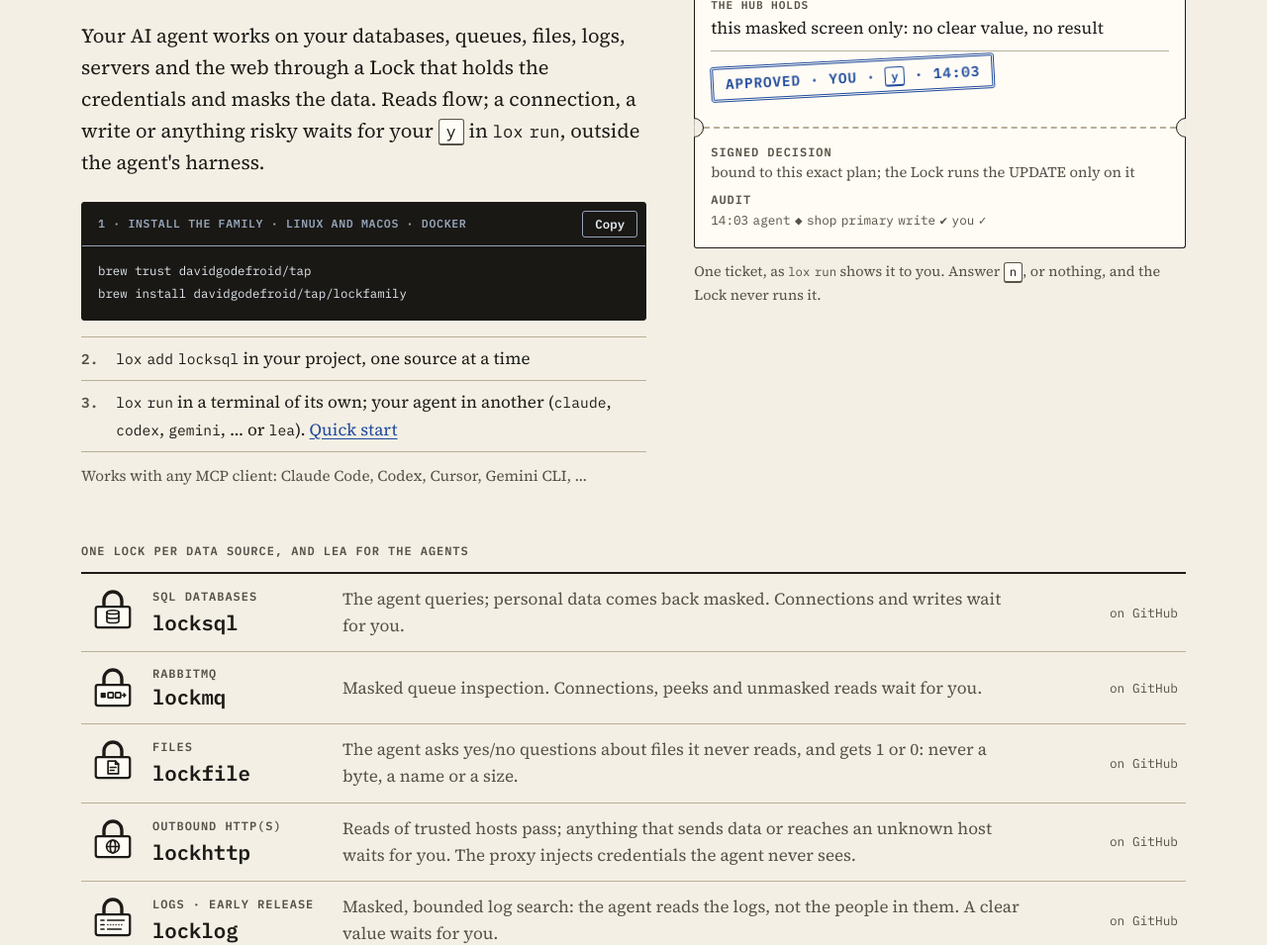
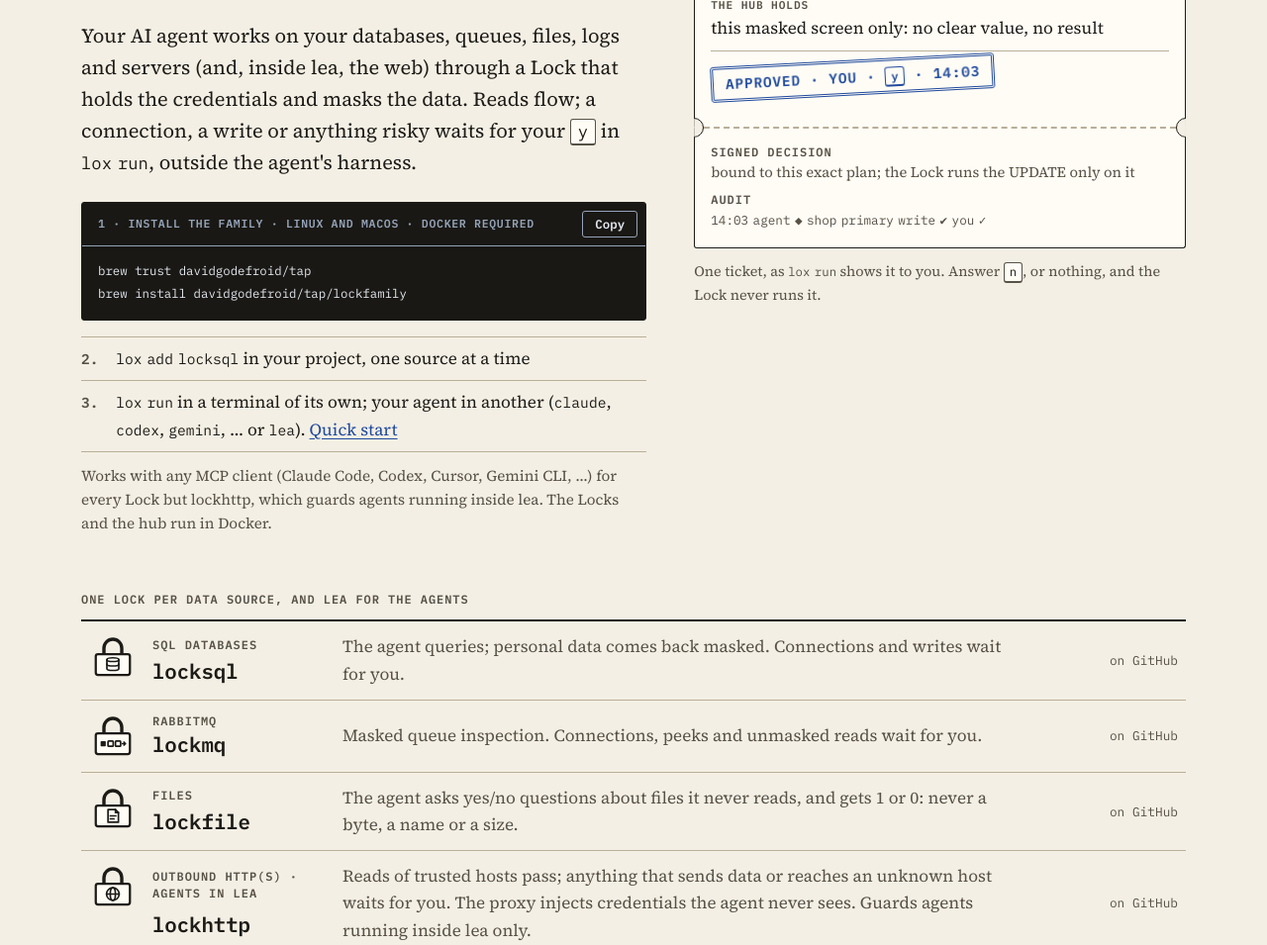
Before and after one commit to DavidGodefroid/lockfamily, a plain HTML site: page index.html in a window 1280 px wide. Shown: the part 347-1302 px from the top of the page at 99% size. Drawn offline with Linux system fonts and the light colour scheme.

Commit message:
docs: lockhttp guards lea's agents only; Lock runs in Docker
lockhttp's gate runs beside lea's proxy (LEA_LOCKHTTP=1), so it does not
protect an agent running on the host. The README, the site and the docs
said any agent could reach the web through it. State instead that the
runtime needs Docker, that host agents are protected by every Lock but
lockhttp, and that lockhttp needs the agent inside lea.

Co-Authored-By: Claude Opus 5.5 <noreply@anthropic.com>

```diff
--- a/index.html
+++ b/index.html
@@ -4,7 +4,7 @@
 <meta charset="utf-8">
 <meta name="viewport" content="width=device-width, initial-scale=1">
 <title>lock family — harness security for AI agents</title>
-<meta name="description" content="Harness security for AI agents: any MCP client (Claude Code, Codex, Cursor, Gemini CLI, …) works on your databases, RabbitMQ, files, HTTP, logs and servers through a Lock that holds the credentials and masks the data. Reads flow; connections and writes wait for you in lox run, outside the agent's harness.">
+<meta name="description" content="Harness security for AI agents: any MCP client (Claude Code, Codex, Cursor, Gemini CLI, …) works on your databases, RabbitMQ, files, logs and servers (and, inside lea, HTTP) through a Lock that holds the credentials and masks the data. Reads flow; connections and writes wait for you in lox run, outside the agent's harness. Runs in Docker.">
 <meta name="color-scheme" content="light dark">
 <meta name="theme-color" content="#f4efe4" media="(prefers-color-scheme: light)">
 <meta name="theme-color" content="#16140f" media="(prefers-color-scheme: dark)">
@@ -48,10 +48,10 @@
     <div class="hero-text">
       <p class="label">Harness security for AI agents · open source · Apache 2.0</p>
       <h1 id="hero-title">Your agent asks. A Lock holds the keys. You sign in <code>lox run</code>.</h1>
-      <p class="lead">Your AI agent works on your databases, queues, files, logs, servers and the web through a Lock that holds the credentials and masks the data. Reads flow; a connection, a write or anything risky waits for your <kbd>y</kbd> in <code>lox run</code>, outside the agent's harness.</p>
+      <p class="lead">Your AI agent works on your databases, queues, files, logs and servers (and, inside lea, the web) through a Lock that holds the credentials and masks the data. Reads flow; a connection, a write or anything risky waits for your <kbd>y</kbd> in <code>lox run</code>, outside the agent's harness.</p>
 
       <div class="install" data-copy>
-        <div class="install-bar"><span class="install-title">1 · Install the family · Linux and macOS · Docker</span></div>
+        <div class="install-bar"><span class="install-title">1 · Install the family · Linux and macOS · Docker required</span></div>
         <pre class="term" tabindex="0" aria-label="Install commands"><code>brew trust davidgodefroid/tap
 brew install davidgodefroid/tap/lockfamily</code></pre>
       </div>
@@ -60,7 +60,7 @@ brew install davidgodefroid/tap/lockfamily</code></pre>
         <li><code>lox add locksql</code> in your project, one source at a time</li>
         <li><code>lox run</code> in a terminal of its own; your agent in another (<code>claude</code>, <code>codex</code>, <code>gemini</code>, … or <code>lea</code>). <a href="#quick-start">Quick start</a></li>
       </ol>
-      <p class="hero-note">Works with any MCP client: Claude Code, Codex, Cursor, Gemini CLI, …</p>
+      <p class="hero-note">Works with any MCP client (Claude Code, Codex, Cursor, Gemini CLI, …) for every Lock but lockhttp, which guards agents running inside lea. The Locks and the hub run in Docker.</p>
     </div>
 
     <figure class="ticket" aria-labelledby="ticket-caption">
@@ -108,9 +108,9 @@ brew install davidgodefroid/tap/lockfamily</code></pre>
       </li>
       <li>
         <img src="assets/lockhttp.svg" alt="" width="48" height="48">
-        <p class="kind">Outbound HTTP(S)</p>
+        <p class="kind">Outbound HTTP(S) · agents in lea</p>
         <h3><a href="https://github.com/DavidGodefroid/lockhttp">lockhttp</a></h3>
-        <p class="benefit">Reads of trusted hosts pass; anything that sends data or reaches an unknown host waits for you. The proxy injects credentials the agent never sees.</p>
+        <p class="benefit">Reads of trusted hosts pass; anything that sends data or reaches an unknown host waits for you. The proxy injects credentials the agent never sees. Guards agents running inside lea only.</p>
         <p class="go" aria-hidden="true">on GitHub</p>
       </li>
       <li>
@@ -214,7 +214,7 @@ brew install davidgodefroid/tap/lockfamily</code></pre>
         <li><strong>One hub runs every Lock.</strong> <code>lox run</code> starts the hub and each Lock's console with Docker Compose; there is no standalone console.</li>
         <li><strong>Each Lock is fenced.</strong> Every Lock but lockhttp sits on an internal network, behind an egress gateway that reaches only its reviewed profile's endpoints: no internet, cloud metadata or other host port.</li>
         <li><strong>Agents reach sockets, never the hub.</strong> lea's agents find the Locks' sockets in <code>.lockfamily/up.json</code>. An agent on the host does too, through each Lock's launcher (<code>locksql mcp</code>, …).</li>
-        <li><strong>lea is optional</strong>, except for lockhttp, whose gate runs beside lea's proxy.</li>
+        <li><strong>lea is optional</strong>, except for lockhttp, whose gate runs beside lea's proxy: it guards only agents running inside lea, not an agent on the host.</li>
       </ul>
       <figure class="lea-demo">
         <img src="assets/lea-demo.svg" alt="Three agents (here Claude Code) work in the lea container. One pushes to github.com through the proxy; its attempts to read ~/.ssh and to reach 192.168.1.10 are blocked. Another asks for a permission, answered from the deck." width="1200" height="640" loading="lazy">
@@ -251,7 +251,7 @@ brew install davidgodefroid/tap/lockfamily</code></pre>
         <p><code>require_device</code> lists the risk classes only a phone's signature may approve; <code>seal_clear</code> seals the clear screen to the phones.</p></li>
       <li><strong>lea.</strong> Since v0.9.0, lea handles no approvals: it starts no hub and shows no ticket. When the projects directory declares Locks and no <code>lox run</code> serves them, lea says to run it, and the agents' requests wait at the hub.
         <p>lea mounts <code>.lockfamily/</code> read-only in its agents and gives them the Locks' sockets named in <code>.lockfamily/up.json</code>. No agent reaches the hub.</p></li>
-      <li><strong>Host agents.</strong> Any MCP client on the host reaches the same Locks through each Lock's launcher (<code>locksql mcp</code>, <code>lockmq mcp</code>, <code>lockfile mcp</code>, <code>locklog mcp</code>), its MCP server.
+      <li><strong>Host agents.</strong> Any MCP client on the host reaches every Lock but lockhttp through each Lock's launcher (<code>locksql mcp</code>, <code>lockmq mcp</code>, <code>lockfile mcp</code>, <code>locklog mcp</code>), its MCP server.
         <p>The launcher finds the nearest <code>.lockfamily/up.json</code> up from the working directory and mounts the Lock's socket read-only once Docker confirms it is <code>lox run</code>'s. Approve in <code>lox run</code>.</p></li>
     </ul>
 
```
Also changed, not shown: 5 other files.
